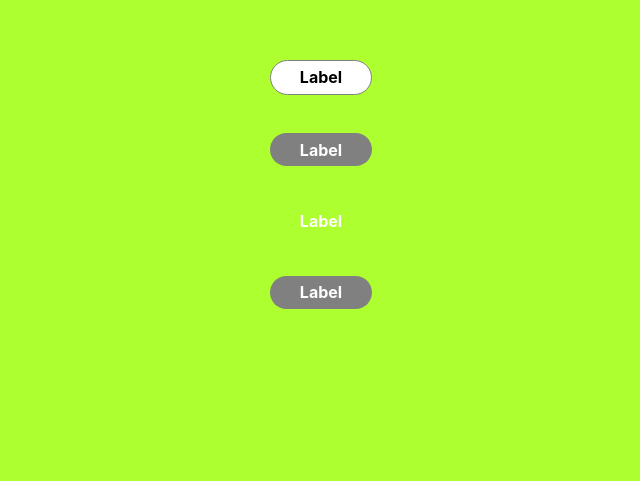
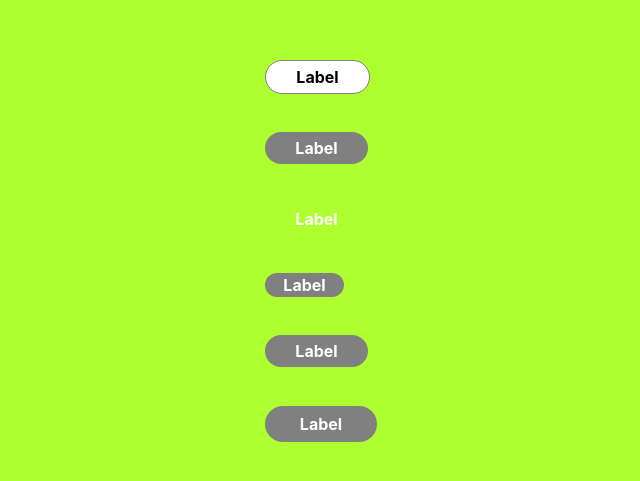
Before and after one commit to timdecillis/augment-chip-library, a React (Create React App) app: page / in a window 1280 px wide. Shown: the part 145-626 px from the top of the page, without its empty margins (319-959 px from the left). Built offline with nearby package versions, Linux system fonts and the light colour scheme.

Commit message:
added all chip sizes

```diff
--- a/src/App.tsx
+++ b/src/App.tsx
@@ -3,7 +3,7 @@ import createChip from "./lib/chipCreator";
 import Container from "./lib/Container";
 
 
-const displayComponents = [createChip("primary", "medium"), createChip("secondary", "medium"), createChip("terniary", "medium"), createChip("secondary", 'small')];
+const displayComponents = [createChip("primary", "medium"), createChip("secondary", "medium"), createChip("terniary", "medium"), createChip("secondary", 'small'), createChip("secondary", 'medium'), createChip("secondary", 'large')];
 
 function App() {
   return (
--- a/src/styles/AugmentChip/sizes.module.css
+++ b/src/styles/AugmentChip/sizes.module.css
@@ -1,14 +1,20 @@
-.primary {
-  color: black;
-  background-color: white;
-  border-width: .1em;
-  border-color: grey;
-  border-style: solid;
+.small {
+  max-width: 79px;
+  max-height: 24px;
+  min-width: 79px;
+  min-height: 24px;
 }
 
-.secondary {
-  background-color: grey;
+.medium {
+  max-width: 103px;
+  max-height: 32px;
+  min-width: 103px;
+  min-height: 32px;
 }
 
-.terniary {
+.large {
+  max-width: 112px;
+  max-height: 36px;
+  min-width: 112px;
+  min-height: 36px;
 }
```
